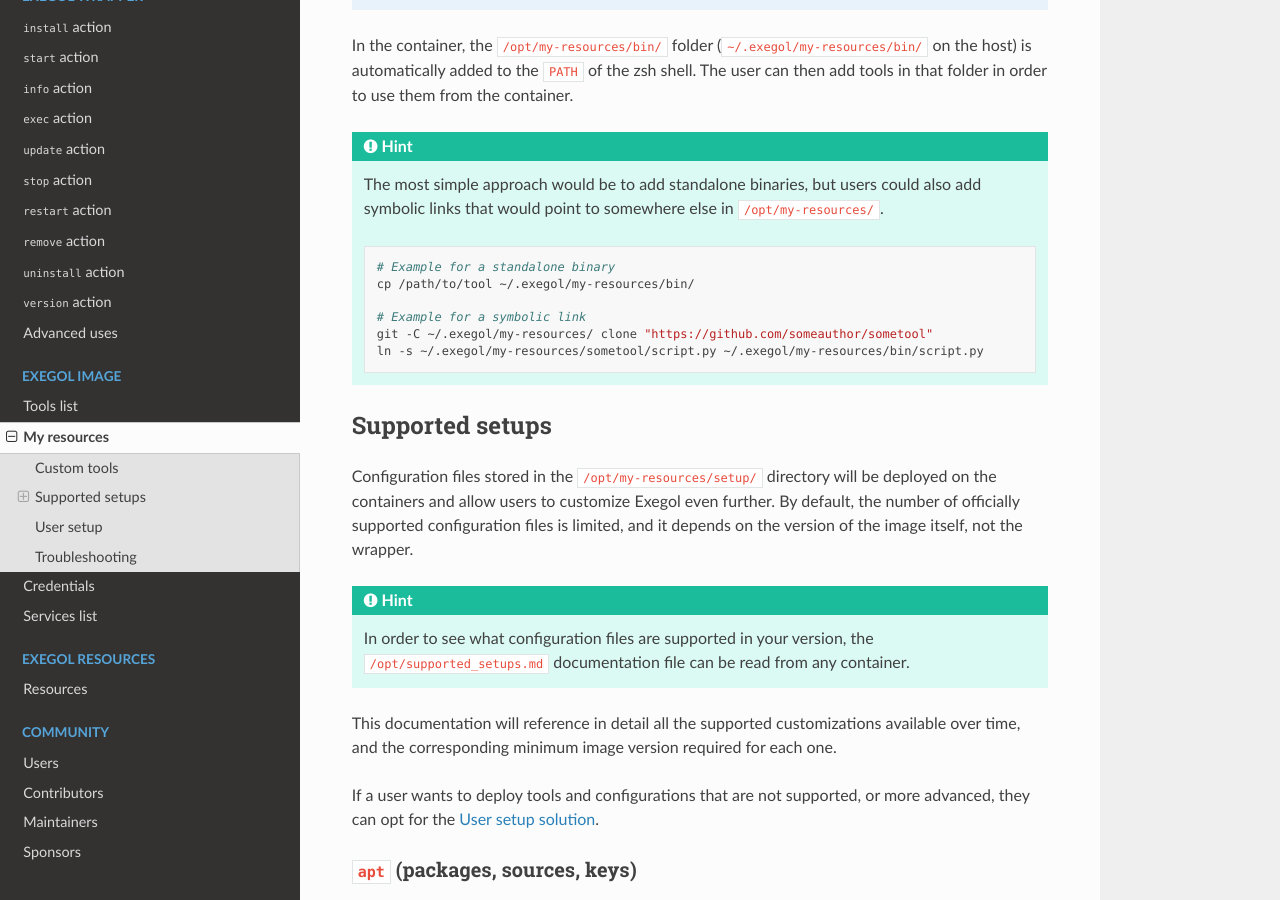
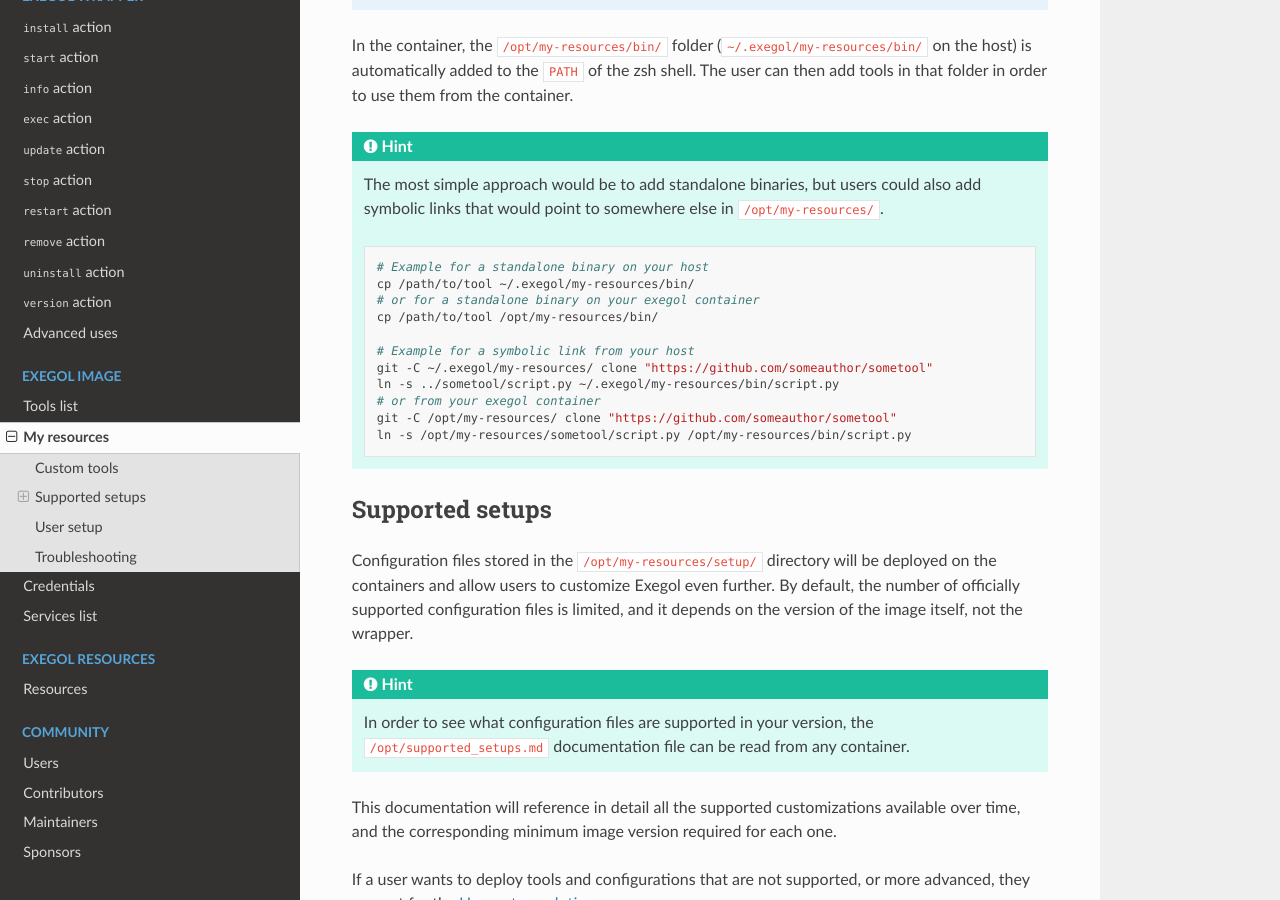
Before and after one commit to ThePorgs/Exegol-docs, a Sphinx documentation site: the page built from source/exegol-image/my-resources.rst, in a window 1280 px wide and 900 px high, scrolled down 1259 px. Built offline with Sphinx 7.4.7 and the Read the Docs theme 3.1.0, drawn with Linux system fonts in a browser that asks for light colours.

Commit message:
Add device warning and use cases

```diff
--- a/source/exegol-image/my-resources.rst
+++ b/source/exegol-image/my-resources.rst
@@ -36,12 +36,17 @@
 
    .. code-block:: bash
 
-      # Example for a standalone binary
+      # Example for a standalone binary on your host
       cp /path/to/tool ~/.exegol/my-resources/bin/
+      # or for a standalone binary on your exegol container
+      cp /path/to/tool /opt/my-resources/bin/
 
-      # Example for a symbolic link
+      # Example for a symbolic link from your host
       git -C ~/.exegol/my-resources/ clone "https://github.com/someauthor/sometool"
-      ln -s ~/.exegol/my-resources/sometool/script.py ~/.exegol/my-resources/bin/script.py
+      ln -s ../sometool/script.py ~/.exegol/my-resources/bin/script.py
+      # or from your exegol container
+      git -C /opt/my-resources/ clone "https://github.com/someauthor/sometool"
+      ln -s /opt/my-resources/sometool/script.py /opt/my-resources/bin/script.py
 
 
 .. _Supported-setups:
--- a/source/the-exegol-project/python-wrapper.rst
+++ b/source/the-exegol-project/python-wrapper.rst
@@ -359,6 +359,11 @@
 
     Windows and MacOS installations are subject to the constraints and limitations of `Docker Desktop <https://docs.docker.com/desktop/faqs/#can-i-pass-through-a-usb-device-to-a-container>`__.
 
+.. warning::
+    Docker only load shared device at container **startup**. If you have to unplug / plug again your device it might **no longer works** until you **restart** the container with ``exegol restart <container_name>``.
+
+    This bug occurs even if the ``/dev/ttyACM0`` device is still present in your container.
+
 .. _feature_hostname:
 
 Custom hostname
```
